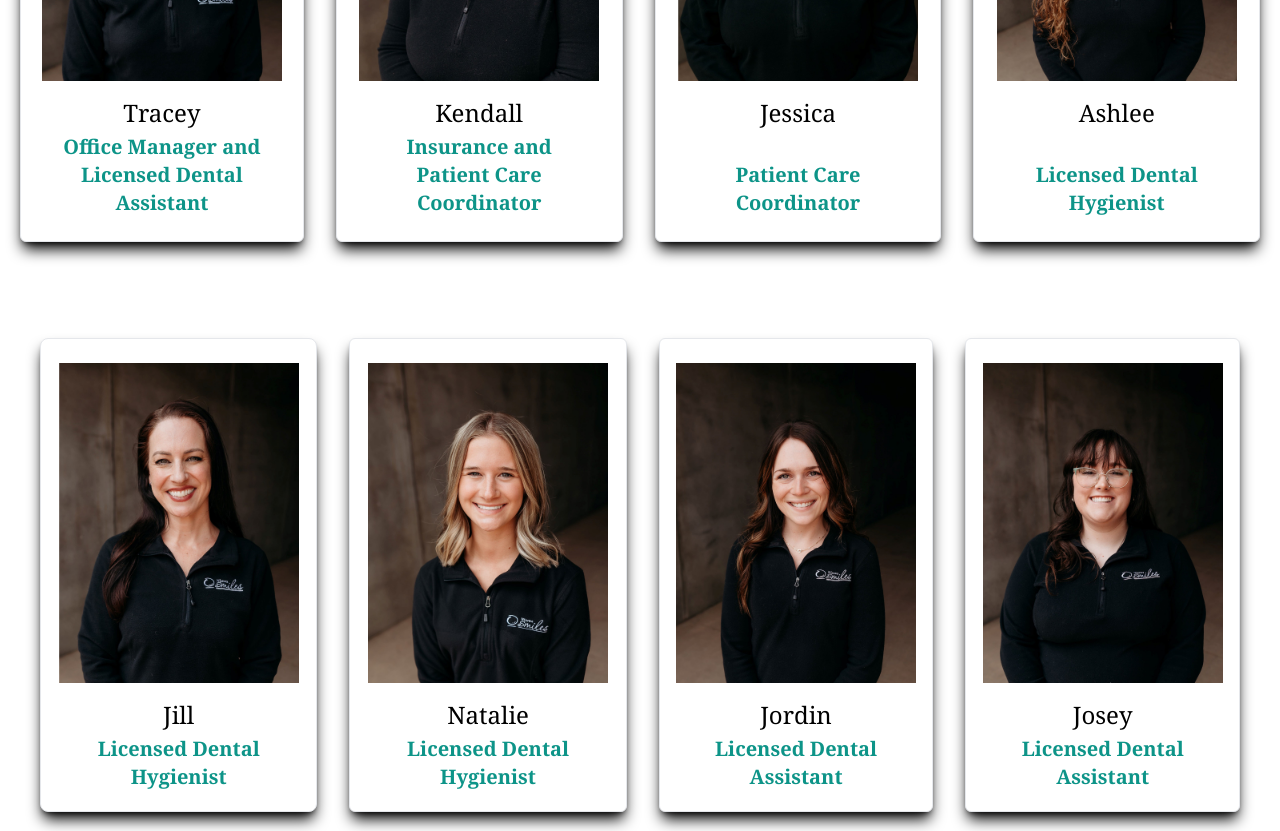
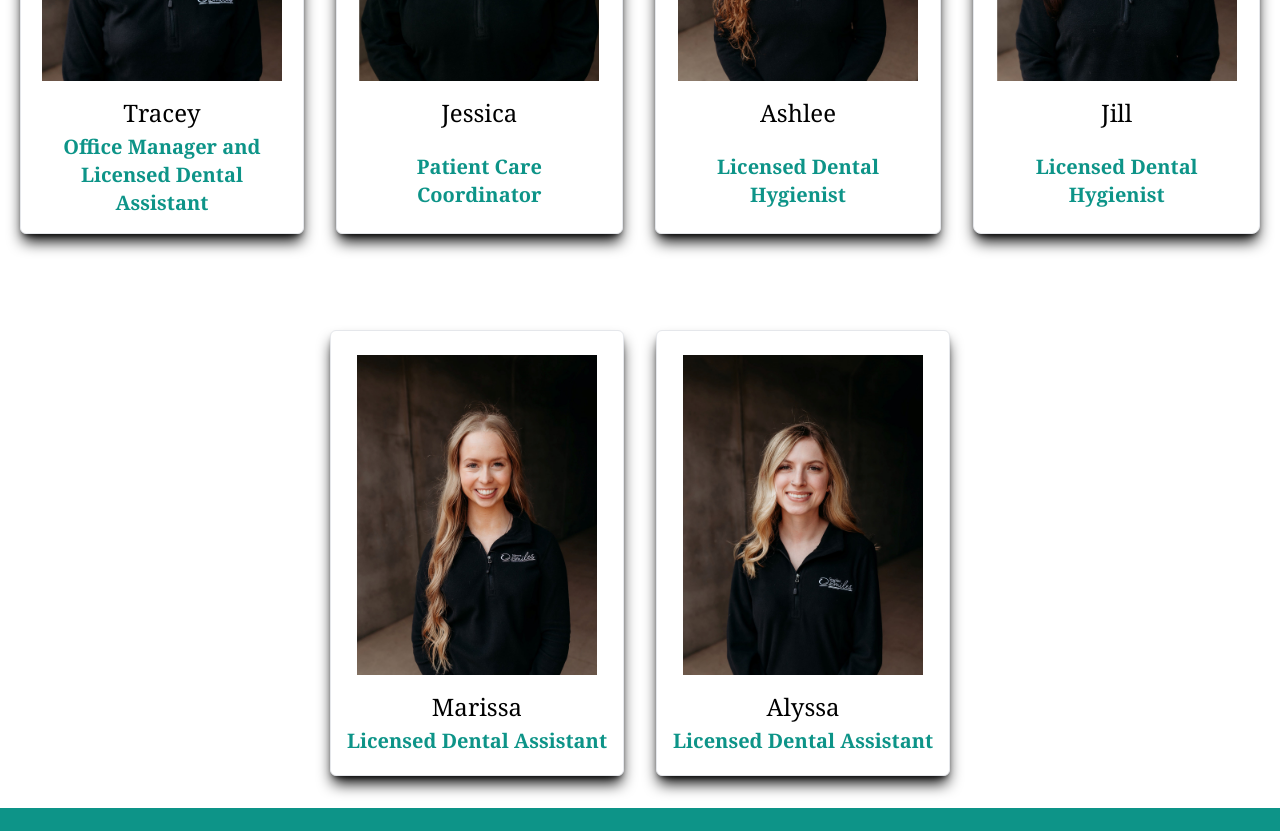
Before and after one commit to smittywebs/Nisswa-Smiles, a website: page ourTeam.html in a window 1280 px wide. Shown: the part 2540-3371 px from the top of the page. Drawn offline with Linux system fonts and the light colour scheme.

Commit message:
removed old employees

```diff
--- a/ourTeam.html
+++ b/ourTeam.html
@@ -242,12 +242,6 @@
       <p class="pb-4 text-center text-xl my-auto text-teal-600 font-serif font-semibold">Licensed Dental Assistant</p>
   </div>
 <div class="flex flex-col max-w-sm mx-auto lg:mx-0 pt-6 px-5 mt-10 bg-white border border-gray-200 rounded-md lg:shadow-lg lg:shadow-black">
-  <img class="h-80 mx-auto" src="images/images/Kendall.jpg" alt="Photo of Kendall" />
-  <h2 class="font-serif text-2xl pb-1 pt-4 text-center">Kendall</h2>
-  <p class="text-center text-xl my-auto text-teal-600 font-serif font-semibold">Insurance and</p>
-  <p class="mb-3 pb-3 text-center text-xl my-auto text-teal-600 font-serif font-semibold">Patient Care Coordinator</p>
-</div>
-<div class="flex flex-col max-w-sm mx-auto lg:mx-0 pt-6 px-5 mt-10 bg-white border border-gray-200 rounded-md lg:shadow-lg lg:shadow-black">
   <img class="h-80 mx-auto" src="images/images/Jessica.jpg" alt="Photo of Jessica">
   <h2 class="font-serif text-2xl pb-1 pt-4 text-center">Jessica</h2>
   <p class="mb-3 pb-3 text-center text-xl my-auto text-teal-600 font-serif font-semibold">Patient Care Coordinator</p>
@@ -257,38 +251,15 @@
   <h2 class="font-serif text-2xl pb-1 pt-4 text-center">Ashlee</h2>
   <p class="mb-3 pb-3 text-center text-xl text-teal-600 font-serif font-semibold my-auto">Licensed Dental Hygienist</p>
  </div>
-</div>
-
-<div  class="flex flex-col mb-4 ml-10 mr-10 lg:space-x-8 lg:justify-center lg:flex-row lg:pt-10 lg:pb-4">
-  <div class="flex flex-col max-w-sm mx-auto lg:mx-0 my-auto pt-6 px-4 mt-10 bg-white border border-gray-200 rounded-lg lg:shadow-lg lg:shadow-black">
+ <div class="flex flex-col max-w-sm mx-auto lg:mx-0 pt-6 px-4 mt-10 bg-white border border-gray-200 rounded-lg lg:shadow-lg lg:shadow-black">
   <img class="h-80 mx-auto" src="images/images/Jill.jpg" alt="Photo of Jill" />
-     <h2 class="font-serif text-2xl mb-1 mt-4 text-center">Jill</h2>
-     <p class="mb-3 pb-2 text-center text-xl text-teal-600 font-serif font-semibold">Licensed Dental Hygienist</p>
- </div>
-<div class="flex flex-col max-w-sm mx-auto my-auto pt-6 px-4 mt-10  bg-white border border-gray-200 rounded-md lg:shadow-lg lg:shadow-black">
- <img class="h-80 mx-auto" src="images/images/Natalie.jpg" alt="Photo of Natalie" />
- <h2 class="font-serif text-2xl mb-1 mt-4 text-center">Natalie</h2>
- <p class="mb-3 text-center text-xl text-teal-600 font-serif font-semibold pb-2">Licensed Dental Hygienist</p>
-</div>
-<div class="flex flex-col max-w-sm mx-auto my-auto pt-6 px-4 mt-10 bg-white border border-gray-200 rounded-md lg:shadow-lg lg:shadow-black">
- <img class="h-80 mx-auto" src="images/images/Jordin.jpg" alt="Photo of Jordin" />
- <h2 class="font-serif text-2xl mb-1 mt-4 text-center">Jordin</h2>
- <p class="mb-3 text-center text-xl text-teal-600 font-serif font-semibold pb-2">Licensed Dental Assistant</p>
-</div>
-<div class="flex flex-col max-w-sm mx-auto my-auto pt-6 px-4 mt-10 bg-white border border-gray-200 rounded-md lg:shadow-lg lg:shadow-black">
- <img class="h-80 mx-auto" src="images/images/Josey.jpg" alt="Photo of Josey" />
- <h2 class="font-serif text-2xl mb-1 mt-4 text-center">Josey</h2>
- <p class="mb-3 text-center text-xl text-teal-600 font-serif font-semibold pb-2">Licensed Dental Assistant</p>
+  <h2 class="font-serif text-2xl pb-1 pt-4 text-center">Jill</h2>
+  <p class="mb-3 pb-3 text-center text-xl text-teal-600 font-serif font-semibold my-auto">Licensed Dental Hygienist</p>
 </div>
 </div>
 
-<div  class="flex flex-col mb-10 ml-10 mr-10 lg:space-x-8 lg:justify-center lg:flex-row lg:pt-10 lg:pb-4">
-  <div class="flex flex-col max-w-sm mx-auto lg:mx-0 my-auto pt-6 px-4 mt-10 bg-white border border-gray-200 rounded-md lg:shadow-lg lg:shadow-black">
-     <img class="h-80 mx-auto" src="images/images/Alisha.jpg" alt="Photo of Alisha" />
-     <h2 class="font-serif text-2xl mb-1 mt-4 text-center">Alisha</h2>
-     <p class="mb-3 text-center text-xl text-teal-600 font-serif font-semibold pb-2">Licensed Dental Assistant</p>
- </div>
-<div class="flex flex-col max-w-sm mx-auto my-auto pt-6 px-4 mt-10  bg-white border border-gray-200 rounded-md lg:shadow-lg lg:shadow-black">
+<div  class="flex flex-col mb-4 lg:space-x-8 lg:justify-center lg:flex-row lg:pt-10 lg:pb-4">
+  <div class="flex flex-col max-w-sm pt-6 px-4 mt-10  bg-white border border-gray-200 rounded-md lg:shadow-lg lg:shadow-black">
     <img class="h-80 mx-auto" src="images/images/Marissa.jpg" alt="Photo of Marissa" />
     <h2 class="font-serif text-2xl mb-1 mt-4 text-center">Marissa</h2>
     <p class="mb-3 text-center text-xl text-teal-600 font-serif font-semibold pb-2">Licensed Dental Assistant</p>
@@ -305,6 +276,10 @@
     <p class="mb-3 text-center text-xl text-teal-600 font-serif font-semibold pb-2">Treatment Coordinator, LDA</p>
    </div>-->
    </div>
+
+</div>
+ </div>
+
 </section>
 
     <!-- Foooter -->
```
Also changed, not shown: css/style.css. Lines whose indentation alone changed are shown as unchanged.
